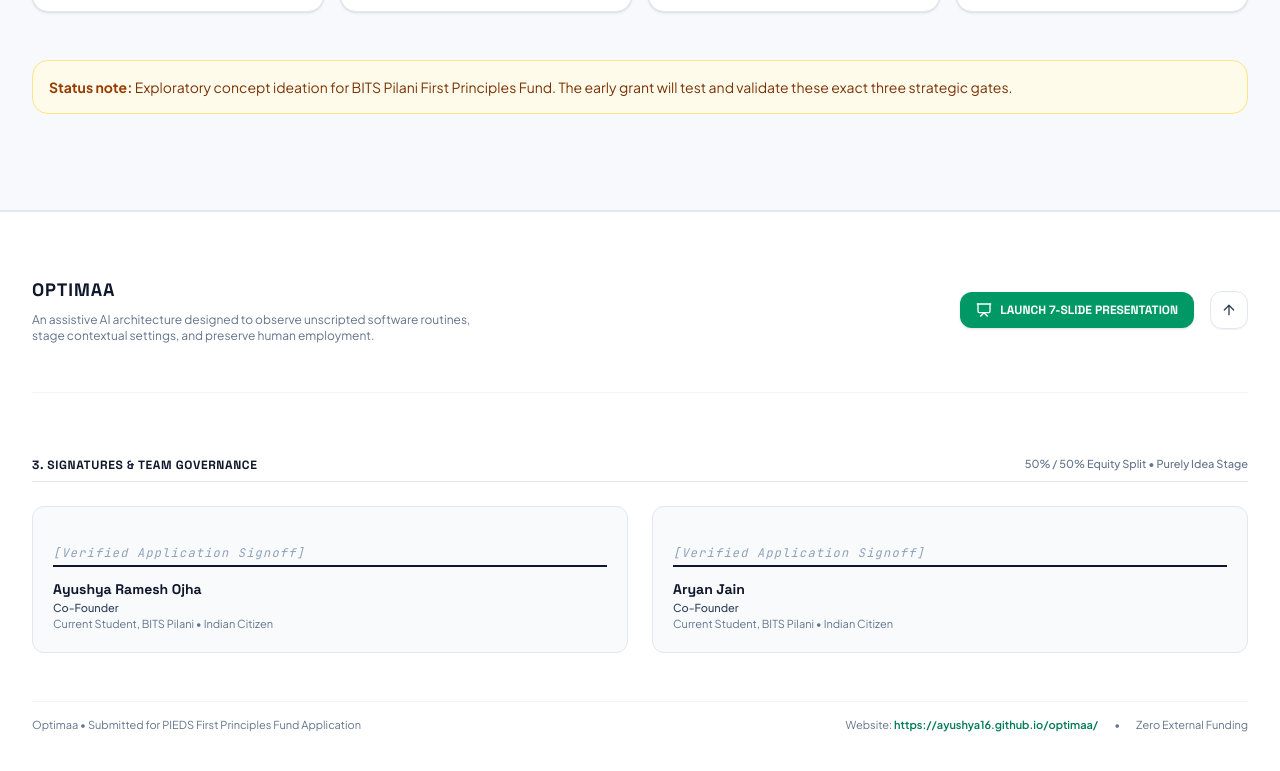
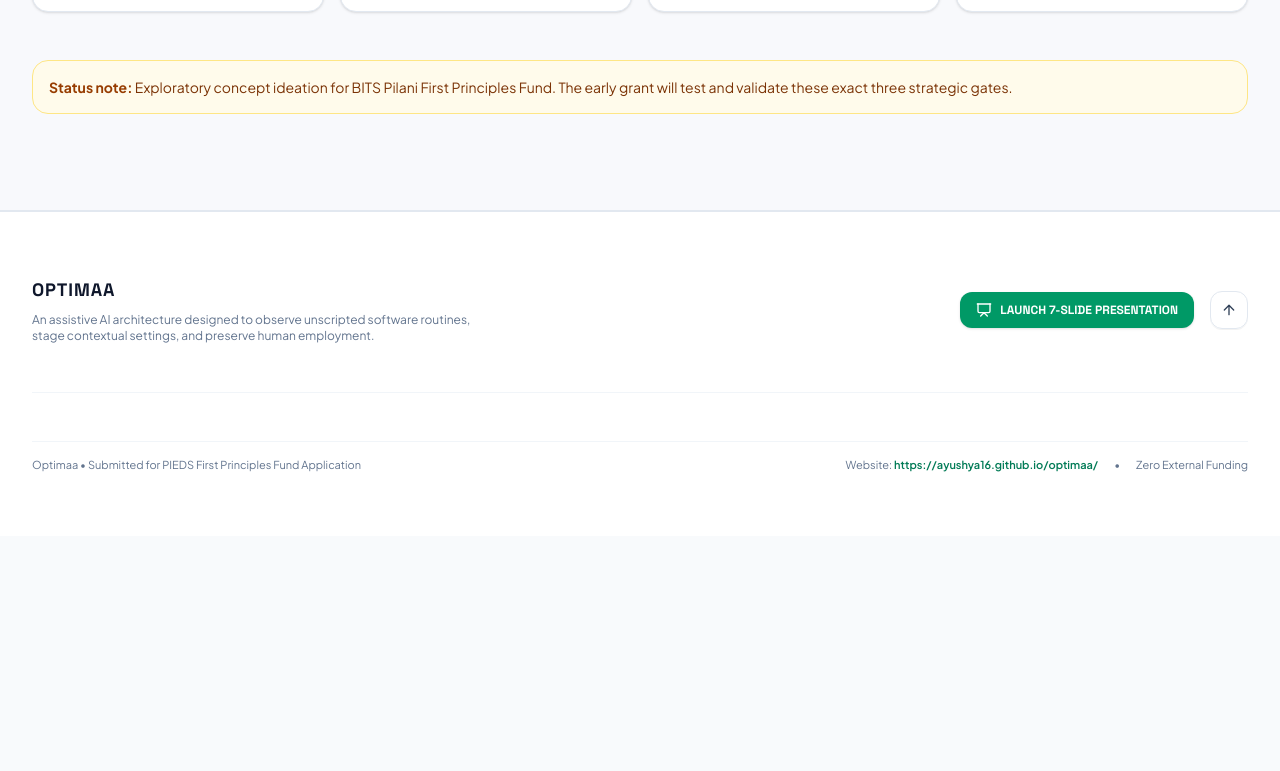
Before and after one commit to Ayushya16/optimaa, a React (Vite) app: page / in a window 1280 px wide. Shown: the part 8619-9390 px from the top of the page. After the commit the page ends 9155 px from the top, so only its background shows below. Built offline with nearby package versions, Linux system fonts and the light colour scheme.

Commit message:
Remove signature card block from footer

```diff
--- a/src/components/Footer.tsx
+++ b/src/components/Footer.tsx
@@ -43,56 +43,6 @@ export const Footer: React.FC<FooterProps> = ({ onOpenDeck }) => {
           </div>
         </div>
 
-        {/* Signatures & Team Governance Block (Matching Application) */}
-        <div className="space-y-4 pt-4">
-          <div className="flex items-center justify-between border-b border-slate-200 pb-2">
-            <span className="font-['Space_Grotesk'] font-bold text-xs uppercase tracking-wider text-slate-900">
-              3. Signatures &amp; Team Governance
-            </span>
-            <span className="text-[11px] font-medium text-slate-500">
-              50% / 50% Equity Split &bull; Purely Idea Stage
-            </span>
-          </div>
-
-          <div className="grid grid-cols-1 sm:grid-cols-2 gap-6 pt-2">
-            {/* Founder 1 Signature Card */}
-            <div className="bg-slate-50 border border-slate-200 rounded-xl p-5 space-y-3 hover:border-slate-300 hover:bg-white transition-all">
-              <div className="h-10 border-b-2 border-slate-900 flex items-end pb-1">
-                <span className="font-['Space_Grotesk'] text-slate-400 text-xs italic tracking-widest font-mono">
-                  [Verified Application Signoff]
-                </span>
-              </div>
-              <div>
-                <h4 className="font-['Space_Grotesk'] font-bold text-sm text-slate-900">
-                  Ayushya Ramesh Ojha
-                </h4>
-                <div className="text-[11px] text-slate-500 mt-0.5 space-y-0.5">
-                  <div className="font-medium text-slate-700">Co-Founder</div>
-                  <div>Current Student, BITS Pilani &bull; Indian Citizen</div>
-                </div>
-              </div>
-            </div>
-
-            {/* Founder 2 Signature Card */}
-            <div className="bg-slate-50 border border-slate-200 rounded-xl p-5 space-y-3 hover:border-slate-300 hover:bg-white transition-all">
-              <div className="h-10 border-b-2 border-slate-900 flex items-end pb-1">
-                <span className="font-['Space_Grotesk'] text-slate-400 text-xs italic tracking-widest font-mono">
-                  [Verified Application Signoff]
-                </span>
-              </div>
-              <div>
-                <h4 className="font-['Space_Grotesk'] font-bold text-sm text-slate-900">
-                  Aryan Jain
-                </h4>
-                <div className="text-[11px] text-slate-500 mt-0.5 space-y-0.5">
-                  <div className="font-medium text-slate-700">Co-Founder</div>
-                  <div>Current Student, BITS Pilani &bull; Indian Citizen</div>
-                </div>
-              </div>
-            </div>
-          </div>
-        </div>
-
         {/* Authors & Design System Notes */}
         <div className="flex flex-col sm:flex-row sm:items-center justify-between gap-4 text-slate-500 text-[11px] pt-4 border-t border-slate-100">
           <div>
```
